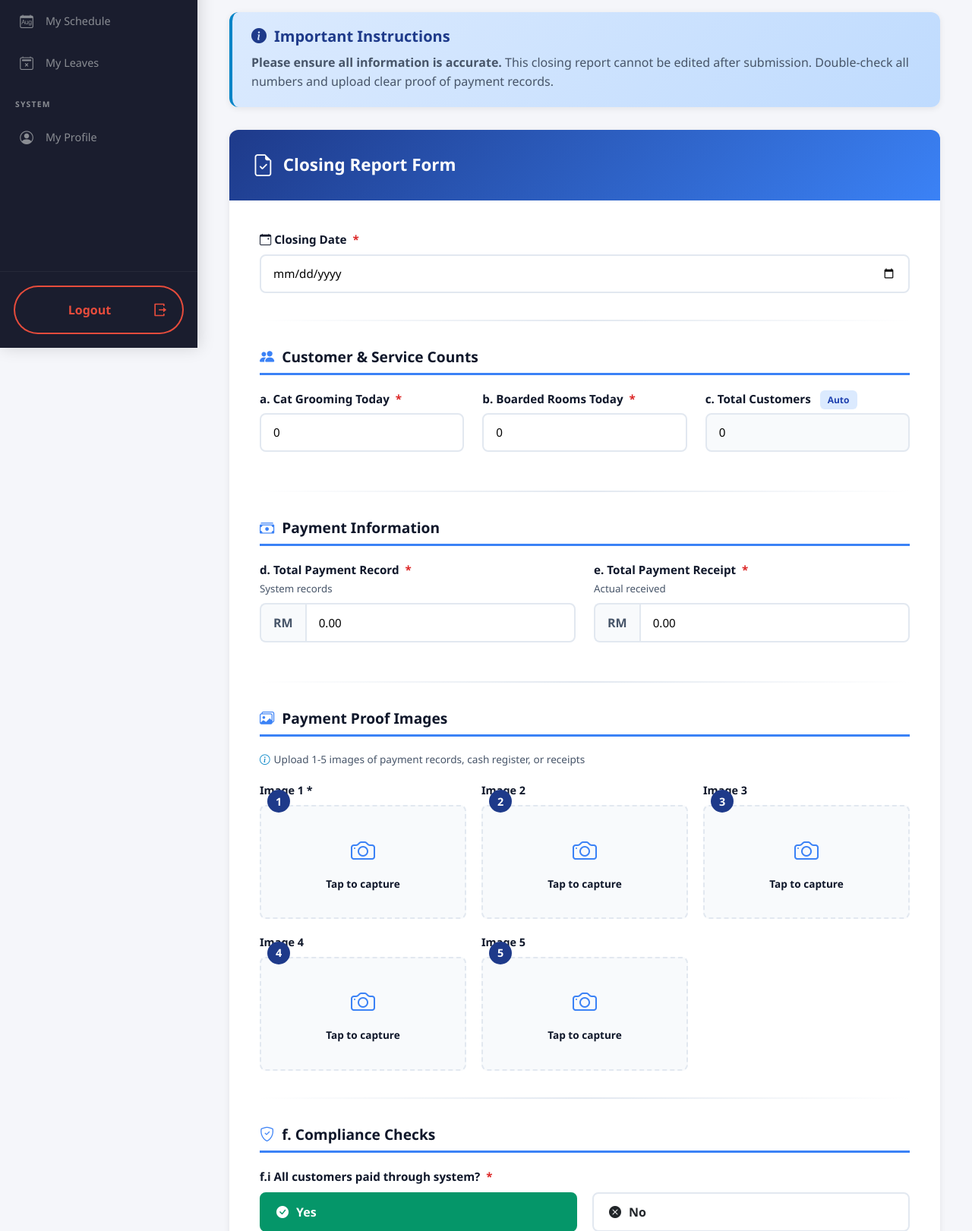
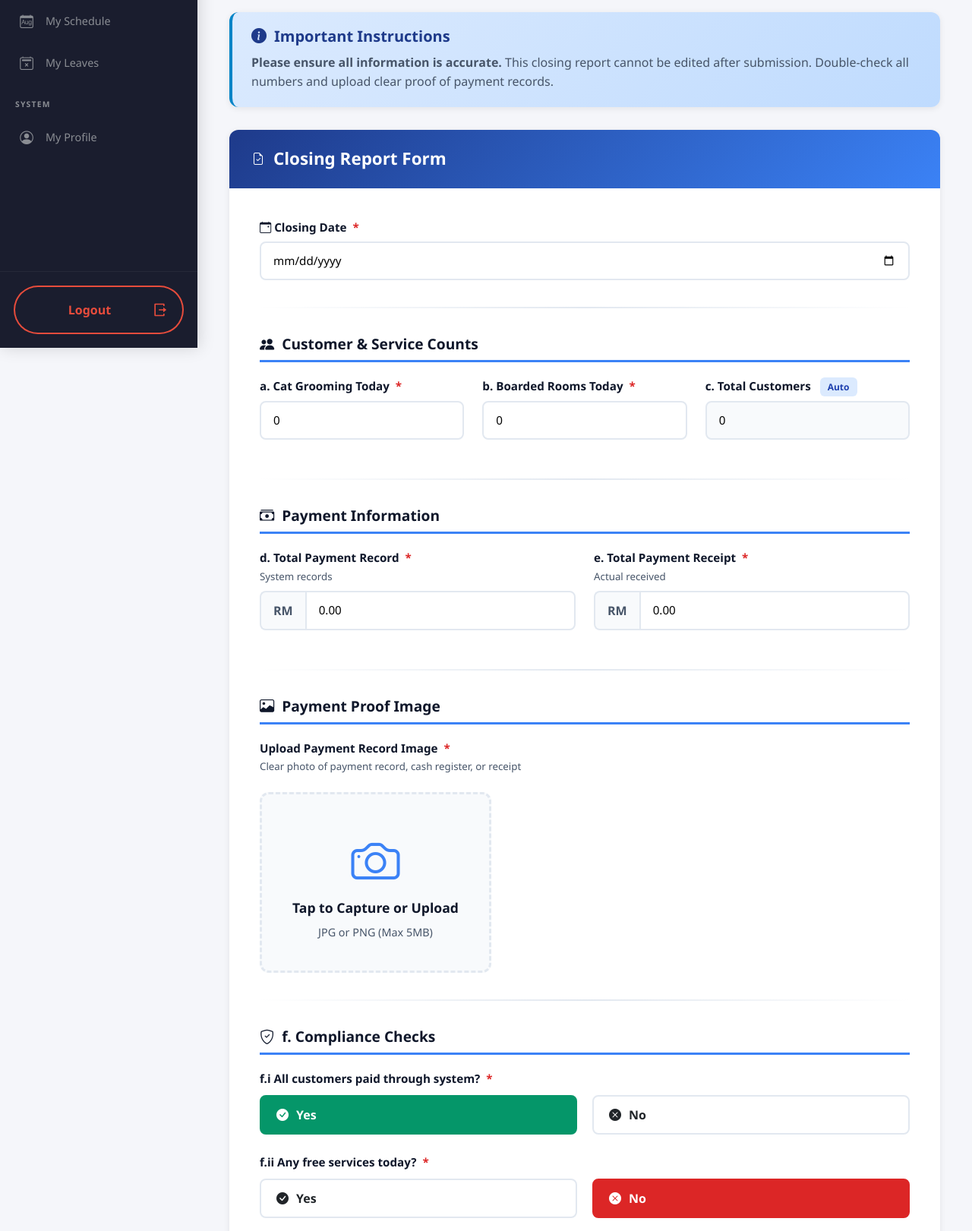
Before and after one commit to catzoCode/catzoteam-project, a Django app: template templates/task_management/closing_reports/submit_report.html in a window 1280 px wide. Shown: the part 342-1963 px from the top of the page at 76% size. Run offline with Django 5.2, Linux system fonts and the light colour scheme; the template is opened without the code that fills it, so the values that code supplies are empty; some libraries are stand-ins or nearby versions.

Commit message:
Simplify to single image upload for closing reports

```diff
--- a/templates/task_management/closing_reports/submit_report.html
+++ b/templates/task_management/closing_reports/submit_report.html
@@ -104,10 +104,6 @@
         font-size: 1.4rem;
     }
 
-    .form-card-header i {
-        font-size: 1.8rem;
-    }
-
     .form-card-body {
         padding: 40px;
     }
@@ -122,10 +118,6 @@
         display: flex;
         align-items: center;
         gap: 10px;
-    }
-
-    .section-header i {
-        color: var(--corporate-accent);
     }
 
     .form-group-modern {
@@ -196,10 +188,6 @@
         gap: 5px;
     }
 
-    .help-text i {
-        color: var(--corporate-info);
-    }
-
     .radio-group {
         display: flex;
         gap: 20px;
@@ -249,8 +237,62 @@
         background: #f0f9ff;
     }
 
-    .radio-option input[type="radio"]:checked + .radio-label:hover {
-        background: var(--corporate-accent);
+    .photo-upload-area {
+        border: 3px dashed #e2e8f0;
+        border-radius: 12px;
+        padding: 40px;
+        text-align: center;
+        transition: all 0.3s ease;
+        background: #f8fafc;
+        cursor: pointer;
+        margin-top: 15px;
+    }
+
+    .photo-upload-area:hover {
+        border-color: var(--corporate-accent);
+        background: #f0f9ff;
+    }
+
+    .photo-upload-area.has-file {
+        border-color: var(--corporate-success);
+        background: #f0fdf4;
+    }
+
+    .upload-icon {
+        font-size: 4rem;
+        color: var(--corporate-accent);
+        margin-bottom: 20px;
+    }
+
+    .upload-text {
+        font-weight: 700;
+        color: var(--corporate-dark);
+        font-size: 1.1rem;
+        margin-bottom: 8px;
+    }
+
+    .upload-hint {
+        font-size: 0.9rem;
+        color: var(--corporate-secondary);
+    }
+
+    .preview-image {
+        max-width: 100%;
+        max-height: 400px;
+        border-radius: 12px;
+        box-shadow: 0 4px 12px rgba(0, 0, 0, 0.15);
+        margin-top: 20px;
+    }
+
+    .remove-btn {
+        margin-top: 15px;
+        background: var(--corporate-danger);
+        color: white;
+        border: none;
+        padding: 10px 20px;
+        border-radius: 6px;
+        font-weight: 600;
+        cursor: pointer;
     }
 
     .difference-alert {
@@ -266,15 +308,6 @@
 
     .difference-alert.show {
         display: flex;
-    }
-
-    .difference-alert i {
-        font-size: 1.5rem;
-        color: var(--corporate-warning);
-    }
-
-    .difference-alert strong {
-        color: #92400e;
     }
 
     .auto-calc-badge {
@@ -347,97 +380,6 @@
         text-decoration: none;
     }
 
-    .image-upload-grid {
-        display: grid;
-        grid-template-columns: repeat(auto-fit, minmax(200px, 1fr));
-        gap: 20px;
-        margin-top: 20px;
-    }
-
-    .image-upload-item {
-        position: relative;
-    }
-
-    .image-number {
-        position: absolute;
-        top: 10px;
-        left: 10px;
-        background: var(--corporate-primary);
-        color: white;
-        width: 30px;
-        height: 30px;
-        border-radius: 50%;
-        display: flex;
-        align-items: center;
-        justify-content: center;
-        font-weight: 700;
-        font-size: 0.9rem;
-        z-index: 1;
-    }
-
-    .upload-label-small {
-        display: block;
-        font-weight: 600;
-        color: var(--corporate-dark);
-        margin-bottom: 8px;
-        font-size: 0.9rem;
-    }
-
-    .photo-upload-area-small {
-        border: 2px dashed #e2e8f0;
-        border-radius: 8px;
-        padding: 20px;
-        text-align: center;
-        transition: all 0.3s ease;
-        background: #f8fafc;
-        cursor: pointer;
-        min-height: 150px;
-        display: flex;
-        flex-direction: column;
-        align-items: center;
-        justify-content: center;
-    }
-
-    .photo-upload-area-small:hover {
-        border-color: var(--corporate-accent);
-        background: #f0f9ff;
-    }
-
-    .photo-upload-area-small.has-file {
-        border-color: var(--corporate-success);
-        background: #f0fdf4;
-    }
-
-    .upload-icon-small {
-        font-size: 2rem;
-        color: var(--corporate-accent);
-        margin-bottom: 10px;
-    }
-
-    .upload-text-small {
-        font-size: 0.85rem;
-        font-weight: 600;
-        color: var(--corporate-dark);
-    }
-
-    .preview-thumbnail {
-        max-width: 100%;
-        max-height: 120px;
-        border-radius: 8px;
-        margin-top: 10px;
-    }
-
-    .remove-btn-small {
-        margin-top: 8px;
-        background: var(--corporate-danger);
-        color: white;
-        border: none;
-        padding: 4px 10px;
-        border-radius: 4px;
-        font-size: 0.75rem;
-        cursor: pointer;
-    }
-
     @media (max-width: 768px) {
         .closing-header {
             padding: 30px 20px;
@@ -491,8 +433,7 @@
 
                     <div class="form-group-modern">
                         <label class="form-label-modern">
-                            <i class="bi bi-calendar-event"></i> Closing Date
-                            <span class="required">*</span>
+                            <i class="bi bi-calendar-event"></i> Closing Date <span class="required">*</span>
                         </label>
                         <input type="date" class="form-input-modern" id="date" name="date" value="{{ today|date:'Y-m-d' }}" max="{{ today|date:'Y-m-d' }}" required>
                     </div>
@@ -549,67 +490,36 @@
                     <div class="section-divider"></div>
 
                     <h3 class="section-header">
-                        <i class="bi bi-images"></i> Payment Proof Images
+                        <i class="bi bi-image"></i> Payment Proof Image
                     </h3>
 
-                    <p class="help-text" style="margin-bottom: 20px;">
-                        <i class="bi bi-info-circle"></i> Upload 1-5 images of payment records, cash register, or receipts
-                    </p>
+                    <div class="form-group-modern">
+                        <label class="form-label-modern">
+                            Upload Payment Record Image <span class="required">*</span>
+                            <small>Clear photo of payment record, cash register, or receipt</small>
+                        </label>
 
-                    <div class="image-upload-grid">
-                        <div class="image-upload-item">
-                            <div class="image-number">1</div>
-                            <label class="upload-label-small">Image 1 <span class="required">*</span></label>
-                            <label for="image_1" class="photo-upload-area-small" id="uploadArea1">
-                                <i class="bi bi-camera upload-icon-small"></i>
-                                <span class="upload-text-small">Tap to capture</span>
+                        <label for="payment_proof" class="photo-upload-area" id="uploadArea">
+                            <i class="bi bi-camera upload-icon"></i>
+                            <div class="upload-text">Tap to Capture or Upload</div>
+                            <div class="upload-hint">JPG or PNG (Max 5MB)</div>
                         </label>
-                            <input type="file" id="image_1" name="image_1" accept="image/*" capture="environment" required style="display: none;">
-                            <div id="preview1" style="text-align: center;"></div>
-                        </div>
 
-                        <div class="image-upload-item">
-                            <div class="image-number">2</div>
-                            <label class="upload-label-small">Image 2</label>
-                            <label for="image_2" class="photo-upload-area-small" id="uploadArea2">
-                                <i class="bi bi-camera upload-icon-small"></i>
-                                <span class="upload-text-small">Tap to capture</span>
-                            </label>
-                            <input type="file" id="image_2" name="image_2" accept="image/*" capture="environment" style="display: none;">
-                            <div id="preview2" style="text-align: center;"></div>
-                        </div>
+                        <input
+                            type="file"
+                            id="payment_proof"
+                            name="payment_proof"
+                            accept="image/*"
+                            capture="environment"
+                            required
+                            style="display: none;"
+                        >
 
-                        <div class="image-upload-item">
-                            <div class="image-number">3</div>
-                            <label class="upload-label-small">Image 3</label>
-                            <label for="image_3" class="photo-upload-area-small" id="uploadArea3">
-                                <i class="bi bi-camera upload-icon-small"></i>
-                                <span class="upload-text-small">Tap to capture</span>
-                            </label>
-                            <input type="file" id="image_3" name="image_3" accept="image/*" capture="environment" style="display: none;">
-                            <div id="preview3" style="text-align: center;"></div>
-                        </div>
-
-                        <div class="image-upload-item">
-                            <div class="image-number">4</div>
-                            <label class="upload-label-small">Image 4</label>
-                            <label for="image_4" class="photo-upload-area-small" id="uploadArea4">
-                                <i class="bi bi-camera upload-icon-small"></i>
-                                <span class="upload-text-small">Tap to capture</span>
-                            </label>
-                            <input type="file" id="image_4" name="image_4" accept="image/*" capture="environment" style="display: none;">
-                            <div id="preview4" style="text-align: center;"></div>
-                        </div>
-
-                        <div class="image-upload-item">
-                            <div class="image-number">5</div>
-                            <label class="upload-label-small">Image 5</label>
-                            <label for="image_5" class="photo-upload-area-small" id="uploadArea5">
-                                <i class="bi bi-camera upload-icon-small"></i>
-                                <span class="upload-text-small">Tap to capture</span>
-                            </label>
-                            <input type="file" id="image_5" name="image_5" accept="image/*" capture="environment" style="display: none;">
-                            <div id="preview5" style="text-align: center;"></div>
+                        <div id="imagePreview" style="text-align: center; display: none;">
+                            <img id="previewImg" src="" alt="Preview" class="preview-image">
+                            <button type="button" class="remove-btn" id="removeBtn">
+                                <i class="bi bi-trash"></i> Remove Image
+                            </button>
                         </div>
                     </div>
 
@@ -671,12 +581,13 @@
 
 {% block extra_js %}
 <script>
-function setupImagePreview(inputId, previewId, uploadAreaId) {
-    const input = document.getElementById(inputId);
-    const preview = document.getElementById(previewId);
-    const uploadArea = document.getElementById(uploadAreaId);
-    if (!input) return;
-    input.addEventListener('change', function(e) {
+const photoInput = document.getElementById('payment_proof');
+const uploadArea = document.getElementById('uploadArea');
+const imagePreview = document.getElementById('imagePreview');
+const previewImg = document.getElementById('previewImg');
+const removeBtn = document.getElementById('removeBtn');
+
+photoInput.addEventListener('change', function(e) {
     const file = e.target.files[0];
     if (file) {
         if (file.size > 5 * 1024 * 1024) {
@@ -686,28 +597,23 @@
         }
         const reader = new FileReader();
         reader.onload = function(e) {
-                preview.innerHTML = `<img src="${e.target.result}" class="preview-thumbnail"><button type="button" class="remove-btn-small" onclick="removeImage('${inputId}', '${previewId}', '${uploadAreaId}')"><i class="bi bi-trash"></i> Remove</button>`;
+            previewImg.src = e.target.result;
+            imagePreview.style.display = 'block';
             uploadArea.classList.add('has-file');
-                const icon = uploadArea.querySelector('.upload-icon-small');
-                if (icon) icon.className = 'bi bi-check-circle-fill upload-icon-small';
+            uploadArea.querySelector('.upload-text').textContent = 'Image uploaded successfully!';
+            uploadArea.querySelector('.upload-icon').className = 'bi bi-check-circle-fill upload-icon';
         };
         reader.readAsDataURL(file);
     }
 });
-}
 
-function removeImage(inputId, previewId, uploadAreaId) {
-    const input = document.getElementById(inputId);
-    const preview = document.getElementById(previewId);
-    const uploadArea = document.getElementById(uploadAreaId);
-    if (input) input.value = '';
-    if (preview) preview.innerHTML = '';
-    if (uploadArea) {
+removeBtn.addEventListener('click', function() {
+    photoInput.value = '';
+    imagePreview.style.display = 'none';
     uploadArea.classList.remove('has-file');
-        const icon = uploadArea.querySelector('.upload-icon-small');
-        if (icon) icon.className = 'bi bi-camera upload-icon-small';
-    }
-}
+    uploadArea.querySelector('.upload-text').textContent = 'Tap to Capture or Upload';
+    uploadArea.querySelector('.upload-icon').className = 'bi bi-camera upload-icon';
+});
 
 function calculateDifference() {
     const record = parseFloat(document.getElementById('payment_record_amount').value) || 0;
@@ -729,26 +635,19 @@
 }
 
 window.addEventListener('load', function() {
-    setupImagePreview('image_1', 'preview1', 'uploadArea1');
-    setupImagePreview('image_2', 'preview2', 'uploadArea2');
-    setupImagePreview('image_3', 'preview3', 'uploadArea3');
-    setupImagePreview('image_4', 'preview4', 'uploadArea4');
-    setupImagePreview('image_5', 'preview5', 'uploadArea5');
-
     document.getElementById('payment_record_amount').addEventListener('input', calculateDifference);
     document.getElementById('payment_receipt_amount').addEventListener('input', calculateDifference);
     document.getElementById('grooming_count').addEventListener('input', calculateTotalCustomers);
     document.getElementById('boarding_count').addEventListener('input', calculateTotalCustomers);
-
     calculateTotalCustomers();
     calculateDifference();
 
     document.getElementById('closingReportForm').addEventListener('submit', function(e) {
-        const image1 = document.getElementById('image_1');
-        if (!image1 || !image1.files || !image1.files[0]) {
+        const photo = document.getElementById('payment_proof');
+        if (!photo || !photo.files || !photo.files[0]) {
             e.preventDefault();
-            alert('⚠️ Please upload at least one payment proof image!');
-            if (image1) image1.scrollIntoView({ behavior: 'smooth', block: 'center' });
+            alert('⚠️ Please upload a payment proof image!');
+            if (photo) photo.scrollIntoView({ behavior: 'smooth', block: 'center' });
             return false;
         }
         if (!confirm('Are you sure you want to submit this closing report?\n\n⚠️ This cannot be edited after submission.')) {
```
Also changed, not shown: task_management/views.py (+8 -20 lines). Lines whose indentation alone changed are shown as unchanged.
